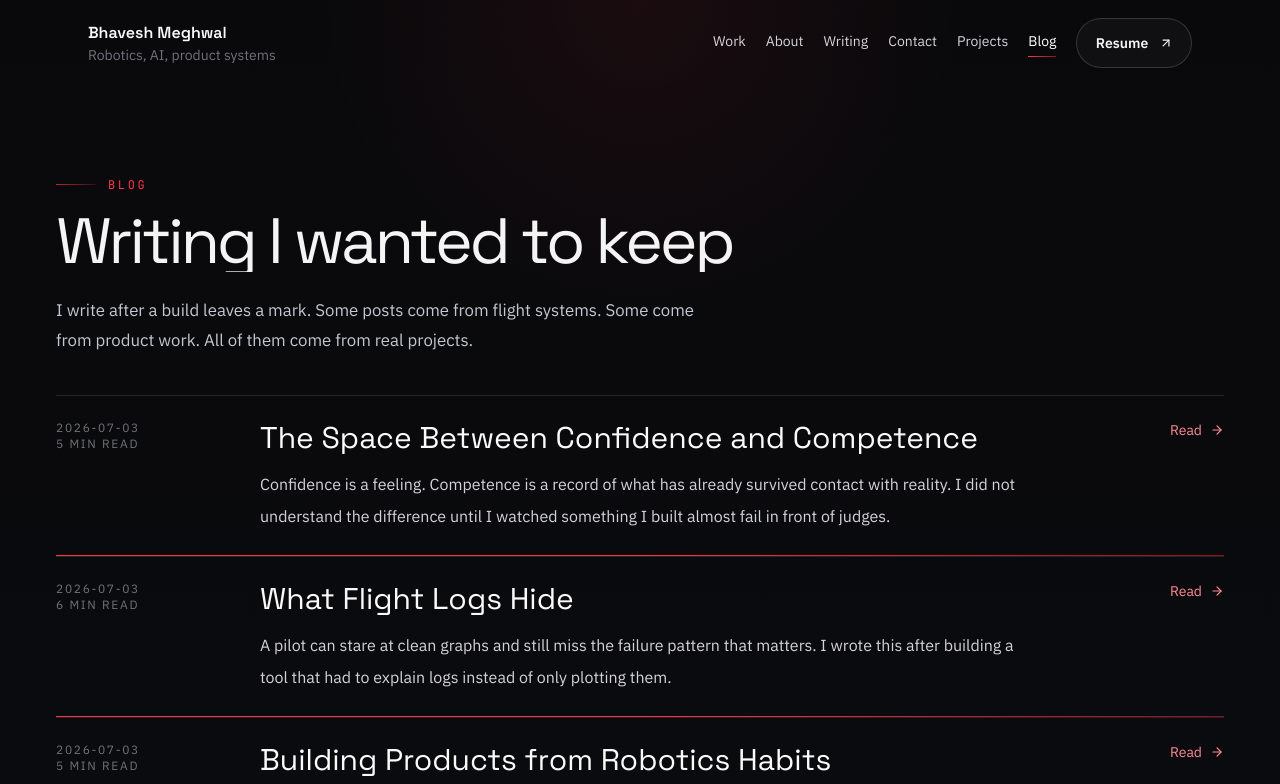
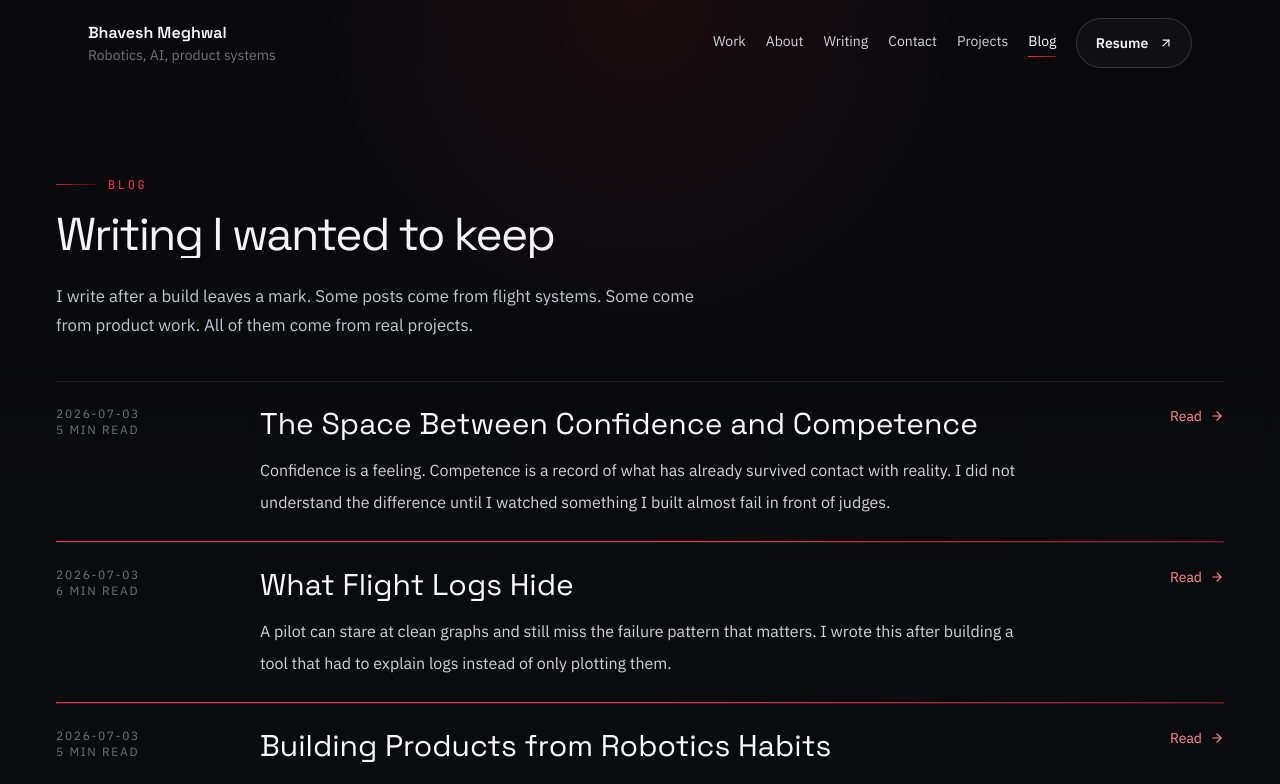
Before and after one commit to Bhaveshmeghwal21/Bhaveshmeghwal21.github.io, a Next.js app: page /blog in a window 1280 px wide. Shown: the top 784 px of the page. Built offline with nearby package versions, Linux system fonts and the light colour scheme.

Commit message:
removed something

```diff
--- a/src/components/sections/AboutScrub.tsx
+++ b/src/components/sections/AboutScrub.tsx
@@ -3,12 +3,8 @@
 import { useEffect, useRef } from 'react'
 import Image from 'next/image'
 import Reveal from '@/components/motion/Reveal'
-import VelocityMarquee from '@/components/motion/VelocityMarquee'
 import { site } from '@/content/site.mjs'
 import { ensureGsapPlugins, gsap, SplitText, prefersReducedMotion } from '@/lib/motion'
-
-const FLIGHT_STACK = ['PX4', 'ROS 2', 'Gazebo', 'C++', 'EKF2', 'QGroundControl', 'OpenCV', 'MAVROS']
-const PRODUCT_STACK = ['Next.js', 'TypeScript', 'FastAPI', 'Three.js', 'Qt / QML', 'Redis', 'PostGIS', 'Azure OpenAI']
 
 /**
  * About block with the classic scroll-scrub text effect: every word starts
@@ -155,12 +151,6 @@ export default function AboutScrub() {
         </div>
       </div>
 
-      {/* Full-bleed velocity marquees */}
-      <div className="space-y-4 overflow-hidden border-y border-white/10 py-8">
-        <VelocityMarquee items={FLIGHT_STACK} direction={1} outline />
-        <VelocityMarquee items={PRODUCT_STACK} direction={-1} duration={30} />
-      </div>
-
       {/* Experience timeline */}
       <div className="section-container">
         <Reveal>
--- a/src/components/sections/FlightPath.tsx
+++ b/src/components/sections/FlightPath.tsx
@@ -140,7 +140,7 @@ export default function FlightPath() {
       <div ref={stageRef} className="relative flex flex-col md:h-screen md:justify-center">
         <div className="mx-auto w-full max-w-6xl px-4 pt-16 md:px-6 md:pt-24">
           <div className="eyebrow">01 / Flight log</div>
-          <h2 className="section-title max-w-3xl text-[clamp(2.25rem,4.5vw,4.5rem)]">
+          <h2 className="section-title max-w-3xl text-[clamp(2rem,3.2vw,3.25rem)]">
             The route so far
           </h2>
         </div>
--- a/src/components/sections/HomeHero.tsx
+++ b/src/components/sections/HomeHero.tsx
@@ -110,7 +110,7 @@ export default function HomeHero() {
             <span
               key={line}
               data-hero-line={i}
-              className="block text-[clamp(2.25rem,6.5vw,5.75rem)] will-change-transform"
+              className="block text-[clamp(2rem,5.2vw,4.5rem)] will-change-transform"
             >
               {line}
             </span>
--- a/src/components/sections/ProjectsHorizontal.tsx
+++ b/src/components/sections/ProjectsHorizontal.tsx
@@ -83,7 +83,7 @@ export default function ProjectsHorizontal() {
       <div className="flex flex-col py-16 md:h-screen md:justify-center md:py-0">
         <div className="mx-auto w-full max-w-6xl px-4 md:px-6">
           <div className="eyebrow">02 / Selected work</div>
-          <h2 className="section-title max-w-3xl text-[clamp(2.25rem,4.5vw,4.5rem)]">
+          <h2 className="section-title max-w-3xl text-[clamp(2rem,3.2vw,3.25rem)]">
             Field-tested builds
           </h2>
         </div>
@@ -99,7 +99,7 @@ export default function ProjectsHorizontal() {
             >
               <div
                 aria-hidden
-                className="text-outline pointer-events-none absolute -right-2 -top-8 select-none font-display text-[9rem] font-bold leading-none md:text-[11rem]"
+                className="text-outline pointer-events-none absolute -right-2 -top-6 select-none font-display text-[5.5rem] font-bold leading-none md:text-[7rem]"
               >
                 {String(index + 1).padStart(2, '0')}
               </div>
--- a/src/components/sections/WritingPreview.tsx
+++ b/src/components/sections/WritingPreview.tsx
@@ -12,7 +12,7 @@ export default function WritingPreview() {
     <section id="writing" className="section-container">
       <Reveal>
         <div className="eyebrow">04 / Writing</div>
-        <KineticHeading as="h2" className="section-title max-w-4xl text-[clamp(2.25rem,4vw,4.5rem)]">
+        <KineticHeading as="h2" className="section-title max-w-4xl text-[clamp(2rem,3.2vw,3.25rem)]">
           Notes from the work
         </KineticHeading>
         <p className="section-copy">
--- a/src/pages/blog/[slug].tsx
+++ b/src/pages/blog/[slug].tsx
@@ -54,7 +54,7 @@ export default function BlogPostPage({
             <KineticHeading
               as="h1"
               trigger="load"
-              className="mt-6 max-w-4xl font-display text-[clamp(2.75rem,5vw,5.5rem)] leading-[0.98] text-zinc-50"
+              className="mt-6 max-w-4xl font-display text-[clamp(2.25rem,4vw,4rem)] leading-[1.02] text-zinc-50"
             >
               {post.title}
             </KineticHeading>
--- a/src/pages/blog/index.tsx
+++ b/src/pages/blog/index.tsx
@@ -24,7 +24,7 @@ export default function BlogPage() {
         <section className="section-container pt-12 md:pt-20">
           <Reveal>
             <div className="eyebrow">Blog</div>
-            <KineticHeading as="h1" className="section-title max-w-4xl text-[clamp(2.5rem,5vw,5.5rem)]">
+            <KineticHeading as="h1" className="section-title max-w-4xl text-[clamp(2.25rem,4vw,4rem)]">
               Writing I wanted to keep
             </KineticHeading>
             <p className="section-copy max-w-3xl">
--- a/src/pages/projects/[slug].tsx
+++ b/src/pages/projects/[slug].tsx
@@ -56,7 +56,7 @@ export default function ProjectDetailPage({
             <KineticHeading
               as="h1"
               trigger="load"
-              className="mt-6 max-w-4xl font-display text-[clamp(2.75rem,5vw,5.75rem)] leading-[0.96] text-zinc-50"
+              className="mt-6 max-w-4xl font-display text-[clamp(2.25rem,4vw,4rem)] leading-[1.02] text-zinc-50"
             >
               {project.title}
             </KineticHeading>
--- a/src/pages/projects/index.tsx
+++ b/src/pages/projects/index.tsx
@@ -63,7 +63,7 @@ export default function ProjectsPage() {
         <section className="section-container pt-12 md:pt-20">
           <Reveal>
             <div className="eyebrow">All projects</div>
-            <KineticHeading as="h1" className="section-title max-w-4xl text-[clamp(2.5rem,5vw,5.5rem)]">
+            <KineticHeading as="h1" className="section-title max-w-4xl text-[clamp(2.25rem,4vw,4rem)]">
               Archive of builds, systems, and product work
             </KineticHeading>
             <p className="section-copy max-w-3xl">
--- a/src/styles/globals.css
+++ b/src/styles/globals.css
@@ -118,9 +118,9 @@ textarea {
 .section-title {
   margin: 1rem 0 0;
   font-family: var(--font-heading), system-ui, sans-serif;
-  font-size: clamp(2.5rem, 5vw, 5.75rem);
-  line-height: 0.98;
-  letter-spacing: -0.05em;
+  font-size: clamp(2rem, 3.6vw, 3.75rem);
+  line-height: 1.05;
+  letter-spacing: -0.04em;
 }
 
 .section-copy {
```
